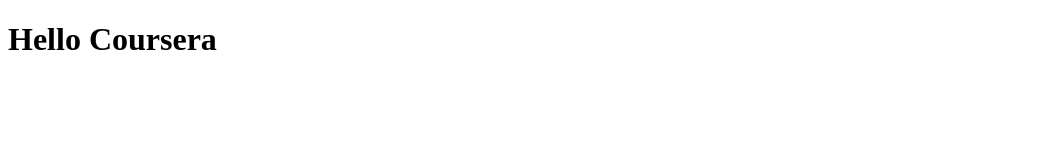
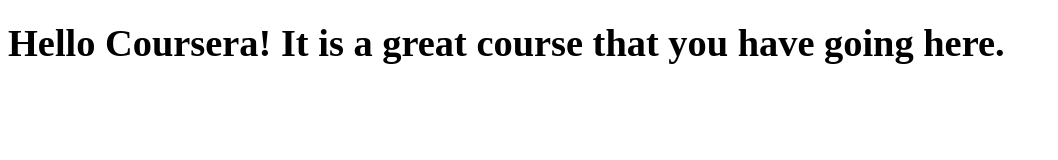
Before and after one commit to Secorus/Coursera-test, a plain HTML site: page Site/index.html in a window 1280 px wide. Shown: the whole page, without its empty margins (0-1058 px from the left). Drawn offline with Linux system fonts and the light colour scheme.

Commit message:
Small addition to our page content.

```diff
--- a/Site/index.html
+++ b/Site/index.html
@@ -3,9 +3,9 @@
 <head>
 	<meta charset="utf-8">
 	<meta name="viewport" content="width=device-width, initial-scale=1">
-	<title><big><sttong>Hello Coursera</sttong></big></title>
+	<title>Hello Coursera</title>
 </head>
 <body>
-<h1>Hello Coursera</h1>
+<h1><big><strong>Hello Coursera! It is a great course that you have going here.</strong></big></h1>
 </body>
 </html>
```
